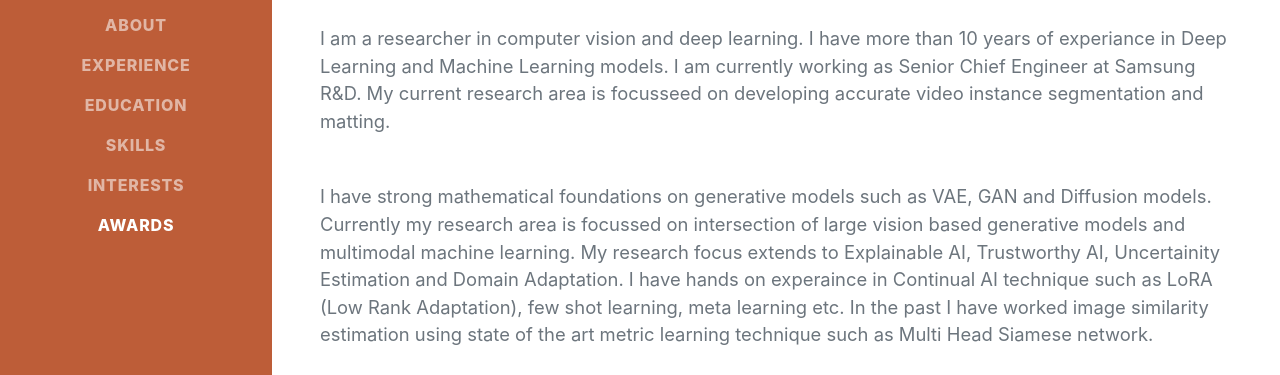
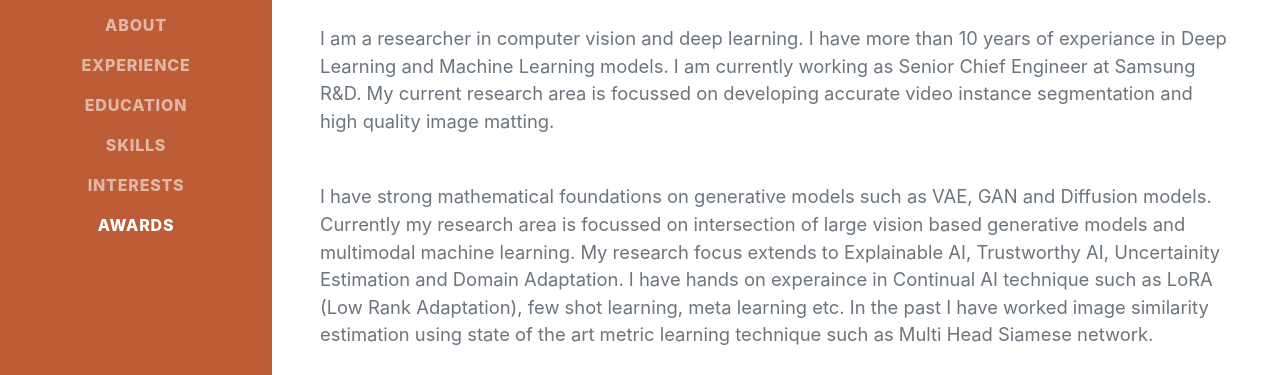
Before and after one commit to deepur71/deepur.github.io, a plain HTML site: page index.html in a window 1280 px wide. Shown: the part 367-742 px from the top of the page. Drawn offline with nearby package versions, Linux system fonts and the light colour scheme; a web font is replaced by a local one.

Commit message:
Modifying Index.html

```diff
--- a/index.html
+++ b/index.html
@@ -47,7 +47,7 @@
                         Computer Vision & Deep Learning Researcher, Samsung R&D
                         <a href="mailto:name@email.com">deepu.raveendran71@gmail.com</a>
                     </div>
-                    <p class="lead mb-5">I am a researcher in computer vision and deep learning. I have more than 10 years of experiance in Deep Learning and Machine Learning models. I am currently working as Senior Chief Engineer at Samsung R&D. My current research area is focusseed on developing accurate video instance segmentation and matting.</p>
+                    <p class="lead mb-5">I am a researcher in computer vision and deep learning. I have more than 10 years of experiance in Deep Learning and Machine Learning models. I am currently working as Senior Chief Engineer at Samsung R&D. My current research area is focussed on developing accurate video instance segmentation and high quality image matting.</p>
                     <p class="lead mb-5">I have strong mathematical foundations on generative models such as VAE, GAN and Diffusion models. Currently my research area is focussed on intersection of large vision based generative models and multimodal machine learning. My research focus extends to Explainable AI, Trustworthy AI, Uncertainity Estimation and Domain Adaptation.
                          I have hands on experaince in Continual AI technique such as LoRA (Low Rank Adaptation), few shot learning, meta learning etc. In the past I have worked image similarity estimation using state of the art metric learning technique such as Multi Head Siamese network.</p>
                     <div class="social-icons">
```
